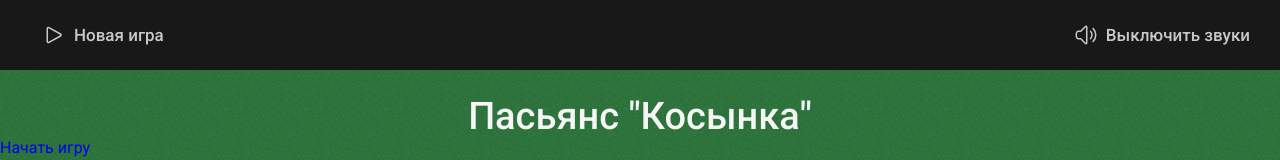
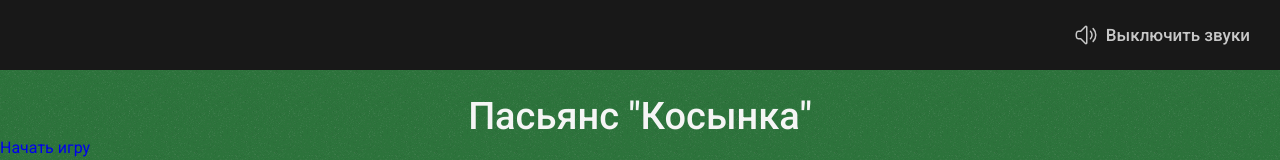
Before and after one commit to MiracleHorizon/solitaire, a Vue app: page / in a window 1280 px wide. Shown: the top 160 px of the page. Built offline with nearby package versions, Linux system fonts and the light colour scheme.

Commit message:
fix: NewGameButton now shows only in game page

```diff
--- a/src/layouts/default/Header/Header.vue
+++ b/src/layouts/default/Header/Header.vue
@@ -1,5 +1,6 @@
 <script setup lang="ts">
 import { useRoute } from 'vue-router'
+import { computed } from 'vue'
 
 import GameInfo from './GameInfo.vue'
 import NewGameButton from './buttons/NewGameButton.vue'
@@ -7,12 +8,14 @@ import ToggleSoundButton from './buttons/ToggleSoundButton.vue'
 import { Routes } from '@router/routes.ts'
 
 const route = useRoute()
+
+const isGameRoute = computed(() => route.path === Routes.GAME)
 </script>
 
 <template>
   <header :class="$style.root">
-    <GameInfo v-if="route.path === Routes.GAME" />
-    <NewGameButton :class="$style.newGame" />
+    <GameInfo v-if="isGameRoute" />
+    <NewGameButton v-if="isGameRoute" :class="$style.newGame" />
     <ToggleSoundButton :class="$style.toggleSound" />
   </header>
 </template>
```
